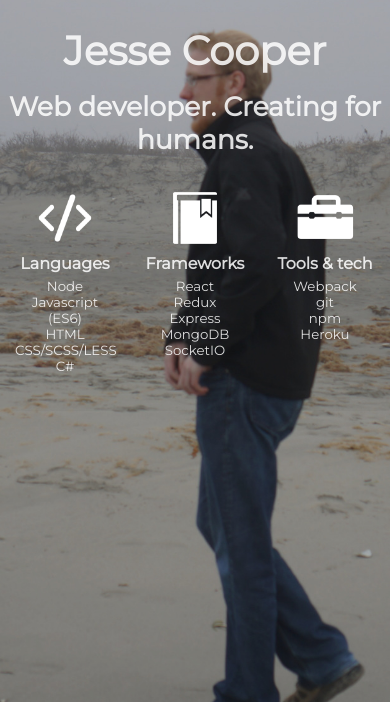
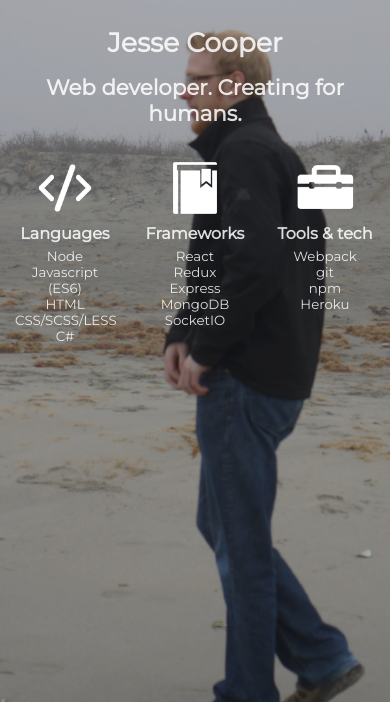
Before and after one commit to JACooper/jacooper.github.io, a website built with webpack: page index.html in a window 390 px wide. Shown: the part 142-846 px from the top of the page. Built offline with nearby package versions, Linux system fonts and the light colour scheme.

Commit message:
More responsive design tweaking

```diff
--- a/scss/styles.scss
+++ b/scss/styles.scss
@@ -77,6 +77,10 @@ a {
 	margin-top: 25px;
 	font-size: 30pt;
 	text-align: center;
+
+	@media screen and (max-width: $responsive-width) {
+		font-size: 20pt;
+	}
 }
 
 #landing-subtitle {
@@ -87,9 +91,8 @@ a {
 	text-align: center;
 
 	@media screen and (max-width: $responsive-width) {
-		font-size: 20pt;
+		font-size: 16pt;
 	}
-
 }
 
 .landing-item {
```
Also changed, not shown: dist/styles.css.
